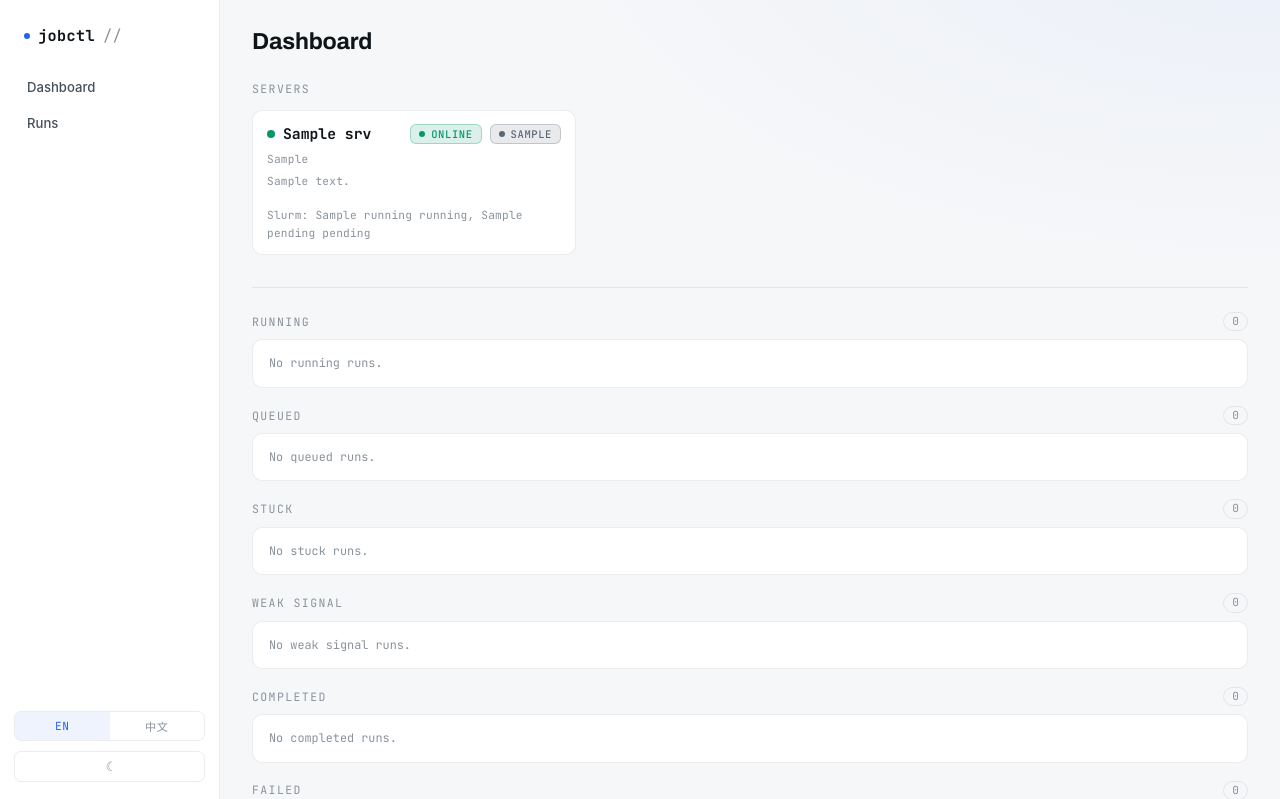
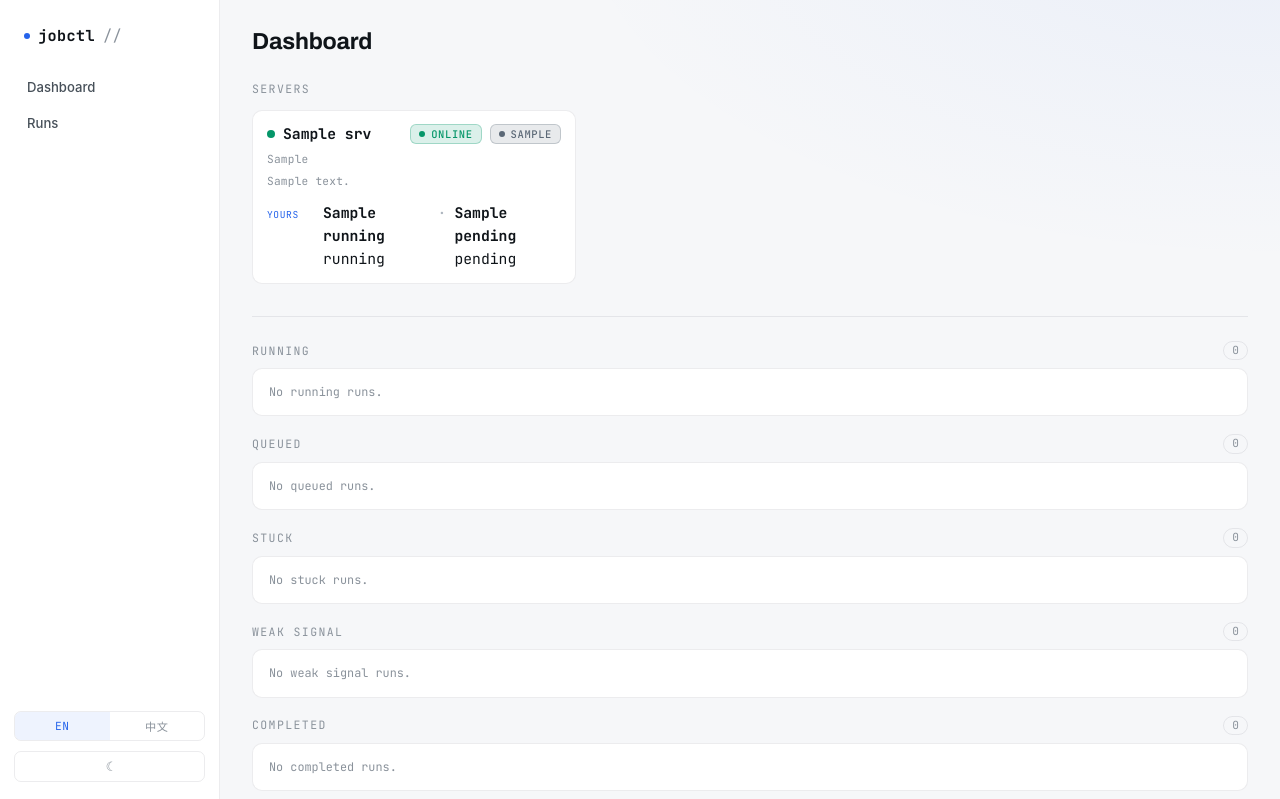
Before and after one commit to qiyang-ustc/jobctl, a FastAPI app: template jobctl/ui/templates/dashboard.html in a window 1280 px wide. Shown: the top 799 px of the page. Run offline with FastAPI, Linux system fonts and the light colour scheme; the template is opened without the code that fills it: most values are stand-ins (such as "Sample title", 1, 10 or a date in 2020); data that the repository does not hold is empty.

Commit message:
feat(ui): SLURM server cards lead with the queue, not login-node cpu/mem
For a SLURM host the login-node CPU/Mem are meaningless — work runs on compute
nodes via the scheduler — so the queue is the only signal that matters.

- prober: collect cluster-wide depth (squeue -h -t R / -t PD) alongside your own
  jobs. slurm_queue now carries running/pending (yours) + running_all/pending_all.
- server card is backend-aware: SLURM hosts show "yours Nr·Mpd / cluster Xr·Ypd"
  as the hero and DROP the cpu/mem/gpu bars; plain ssh nodes keep cpu/mem/disk
  (the real execution-host metrics).
- i18n queue.yours/cluster/running/pending (en + zh).

Tests updated; full suite 494 passed, 1 skipped.

Co-Authored-By: Claude Opus 4.8 (1M context) <noreply@anthropic.com>

```diff
--- a/jobctl/ui/static/app.css
+++ b/jobctl/ui/static/app.css
@@ -171,6 +171,17 @@ footer{ width:100%; max-width:var(--maxw); margin:0 auto; padding:16px 32px 28px
 .resource-bar-fill.med{ background:var(--st-warn); }
 .resource-bar-fill.high{ background:var(--st-bad); }
 
+/* ---- SLURM queue (the hero metric for slurm hosts) ------------------------ */
+.server-queue{ margin-top:12px; display:flex; flex-direction:column; gap:6px; }
+.queue-row{ display:flex; align-items:baseline; gap:8px; font-family:var(--font-mono); font-size:.78rem; color:var(--text-2); }
+.queue-tag{ font-size:.6rem; text-transform:uppercase; letter-spacing:.6px; color:var(--text-3);
+  min-width:48px; }
+.queue-row.queue-mine{ font-size:.92rem; color:var(--text); }
+.queue-row.queue-mine .queue-tag{ color:var(--accent); }
+.queue-stat b{ font-weight:700; font-variant-numeric:tabular-nums; }
+.queue-row.queue-all{ color:var(--text-3); }
+.queue-dot{ color:var(--text-4); }
+
 /* ---- Run buckets → grouped tables ----------------------------------------- */
 .buckets-stack{ display:flex; flex-direction:column; gap:18px; }
 .bucket-header{ display:flex; align-items:center; gap:10px; margin-bottom:8px; }
--- a/jobctl/ui/static/i18n.js
+++ b/jobctl/ui/static/i18n.js
@@ -12,6 +12,10 @@ const I18N = {
     "section.runs":      "Runs",
     "runs.total":        "total",
     "col.run":           "Run",
+    "queue.yours":       "yours",
+    "queue.cluster":     "cluster",
+    "queue.running":     "running",
+    "queue.pending":     "pending",
 
     /* bucket labels */
     "bucket.running":   "Running",
@@ -114,6 +118,10 @@ const I18N = {
     "section.runs":      "运行列表",
     "runs.total":        "总计",
     "col.run":           "运行",
+    "queue.yours":       "我的",
+    "queue.cluster":     "全集群",
+    "queue.running":     "运行中",
+    "queue.pending":     "排队中",
 
     /* bucket labels */
     "bucket.running":   "运行中",
--- a/jobctl/ui/templates/partials/servers.html
+++ b/jobctl/ui/templates/partials/servers.html
@@ -17,6 +17,27 @@
   <div class="server-meta">{{ srv.note }}</div>
   {% endif %}
   {% if srv.online %}
+  {% if srv.backend_type == 'slurm' or srv.slurm_queue %}
+  {# SLURM host: the QUEUE is what matters. The login-node cpu/mem are not where
+     work runs, so they're intentionally omitted. #}
+  <div class="server-queue">
+    <div class="queue-row queue-mine">
+      <span class="queue-tag" data-i18n="queue.yours">yours</span>
+      <span class="queue-stat"><b>{{ srv.slurm_queue.get('running', 0) }}</b> <span data-i18n="queue.running">running</span></span>
+      <span class="queue-dot">·</span>
+      <span class="queue-stat"><b>{{ srv.slurm_queue.get('pending', 0) }}</b> <span data-i18n="queue.pending">pending</span></span>
+    </div>
+    {% if 'running_all' in srv.slurm_queue or 'pending_all' in srv.slurm_queue %}
+    <div class="queue-row queue-all">
+      <span class="queue-tag" data-i18n="queue.cluster">cluster</span>
+      <span class="queue-stat">{{ srv.slurm_queue.get('running_all', 0) }} <span data-i18n="queue.running">running</span></span>
+      <span class="queue-dot">·</span>
+      <span class="queue-stat">{{ srv.slurm_queue.get('pending_all', 0) }} <span data-i18n="queue.pending">pending</span></span>
+    </div>
+    {% endif %}
+  </div>
+  {% else %}
+  {# Plain ssh node: cpu/mem/disk are the real execution-host metrics. #}
   <div class="server-resources">
     {% if srv.cpu %}
     <div class="resource-bar-wrap">
@@ -45,13 +66,8 @@
       </div>
     </div>
     {% endif %}
-    {% if srv.slurm_queue %}
-    <div class="server-meta" style="width:100%">
-      Slurm: {{ srv.slurm_queue.get('running', 0) }} running,
-             {{ srv.slurm_queue.get('pending', 0) }} pending
-    </div>
-    {% endif %}
   </div>
+  {% endif %}
   {% endif %}
 </div>
 {% else %}
```
Also changed, not shown: jobctl/monitor/prober.py (+11 -1 lines), tests/test_prober.py (+5 -1 lines).
